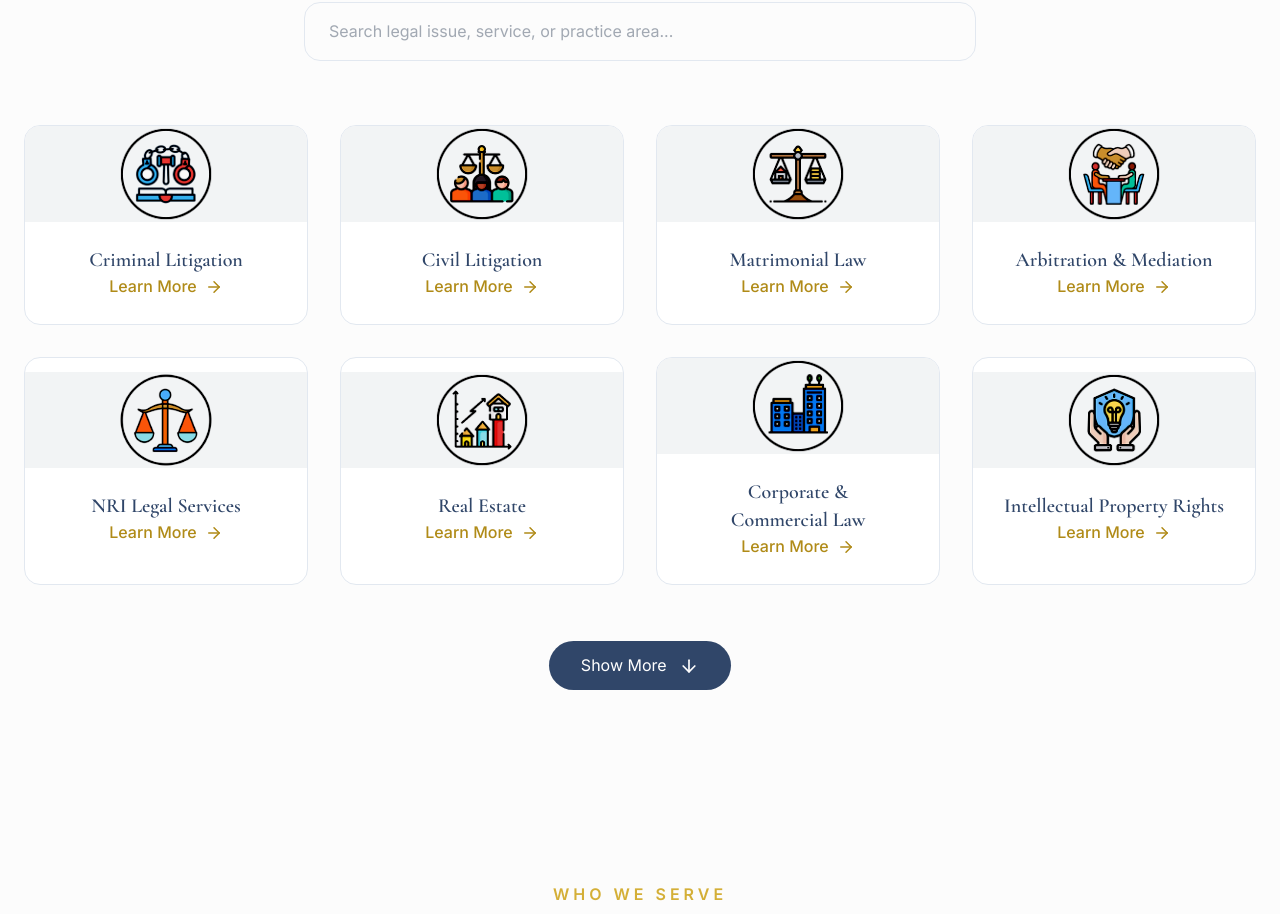
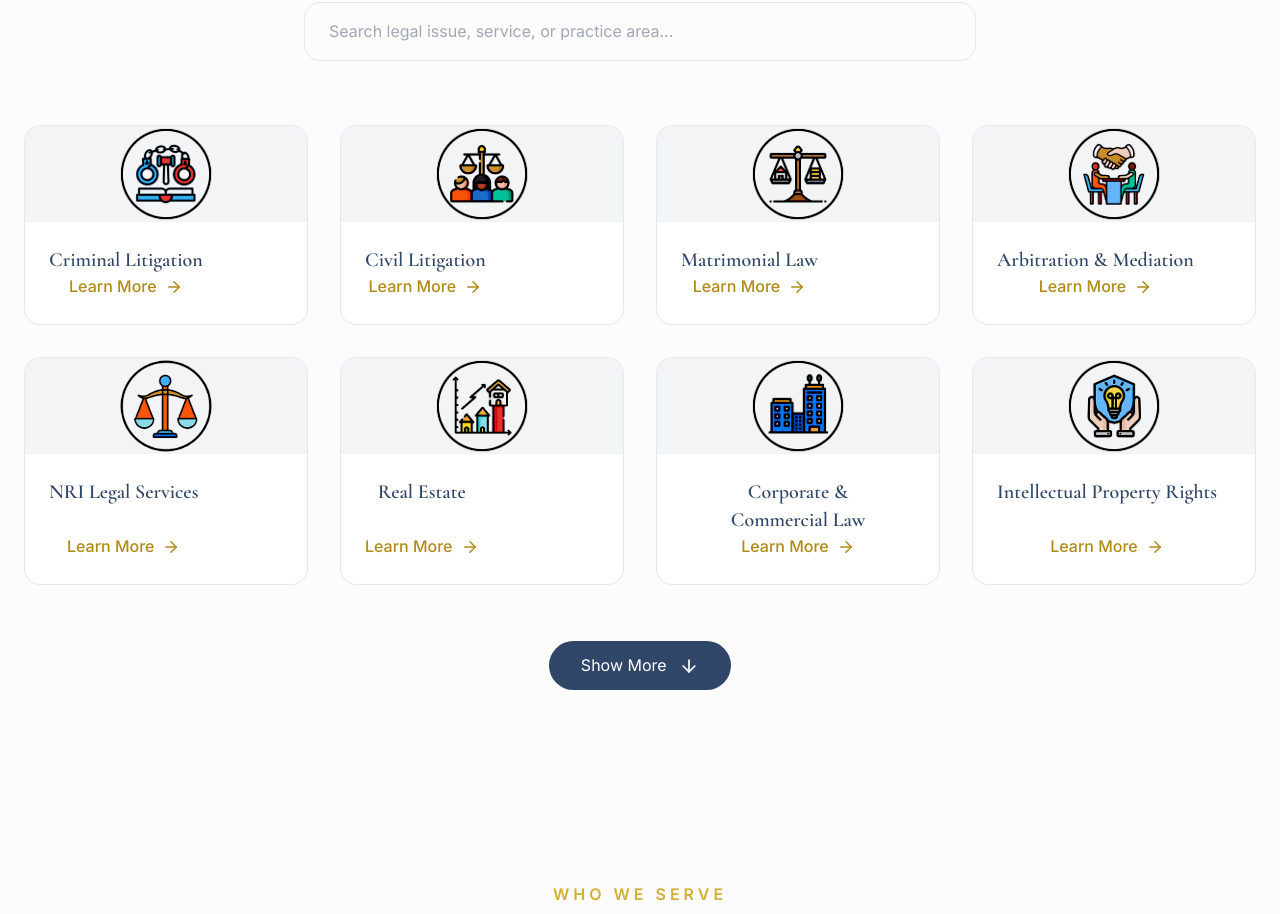
Before and after one commit to Aditya-00007/Vidhi-Chambers, a React (Vite) app in the folder frontend/: page /practice-areas in a window 1280 px wide. Shown: the part 1820-2734 px from the top of the page. Built offline with nearby package versions, Linux system fonts and the light colour scheme; no server answers.

Commit message:
fixed the prcatice area cards images

```diff
--- a/frontend/src/components/PracticeAreaCard.jsx
+++ b/frontend/src/components/PracticeAreaCard.jsx
@@ -5,10 +5,10 @@ const PracticeAreaCard = ({ area, onClick }) => {
     <button
       type="button"
       onClick={onClick}
-      className="group h-full w-full cursor-pointer overflow-hidden rounded-2xl border border-slate-200 bg-white text-left transition-all duration-300 hover:-translate-y-1 hover:border-[#D4AF37]/60 hover:shadow-xl"
+      className="group h-full w-full flex flex-col cursor-pointer overflow-hidden rounded-2xl border border-slate-200 bg-white text-left transition-all duration-300 hover:-translate-y-1 hover:border-[#D4AF37]/60 hover:shadow-xl"
     >
       {/* Image */}
-      <div className="flex filter brightness-80 contrast-160 items-center justify-center h-24 bg-gray-50">
+      <div className="flex w-full filter brightness-80 contrast-160 items-center justify-center h-24 bg-gray-50">
         <img
           src={area.image}
           alt={area.title}
@@ -17,7 +17,7 @@ const PracticeAreaCard = ({ area, onClick }) => {
       </div>
 
       {/* Content */}
-      <div className="p-6 text-center">
+      <div className="p-6 text-center flex-1 flex flex-col items-center justify-between">
         <h3 className="mb-4 text-xl font-semibold text-[#304669]">
           {area.title}
         </h3>
```
